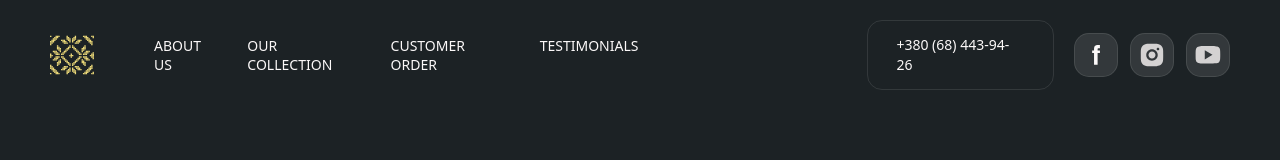
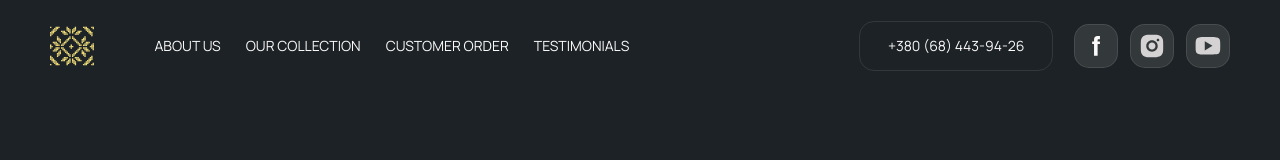
Before and after one commit to anton-goydenko3001/project-group-9, a website built with Vite: page src/index.html in a window 1280 px wide. Built offline with nearby package versions, Linux system fonts and the light colour scheme.

Commit message:
fix font-family in body

```diff
--- a/src/css/common.css
+++ b/src/css/common.css
@@ -1,5 +1,5 @@
 body {
-    font-family: "Manrope" sans-serif;
+    font-family: "Manrope", sans-serif;
     color: #FCF9F9;
     background-color: #1c2225;
     margin: 0 auto;
```
